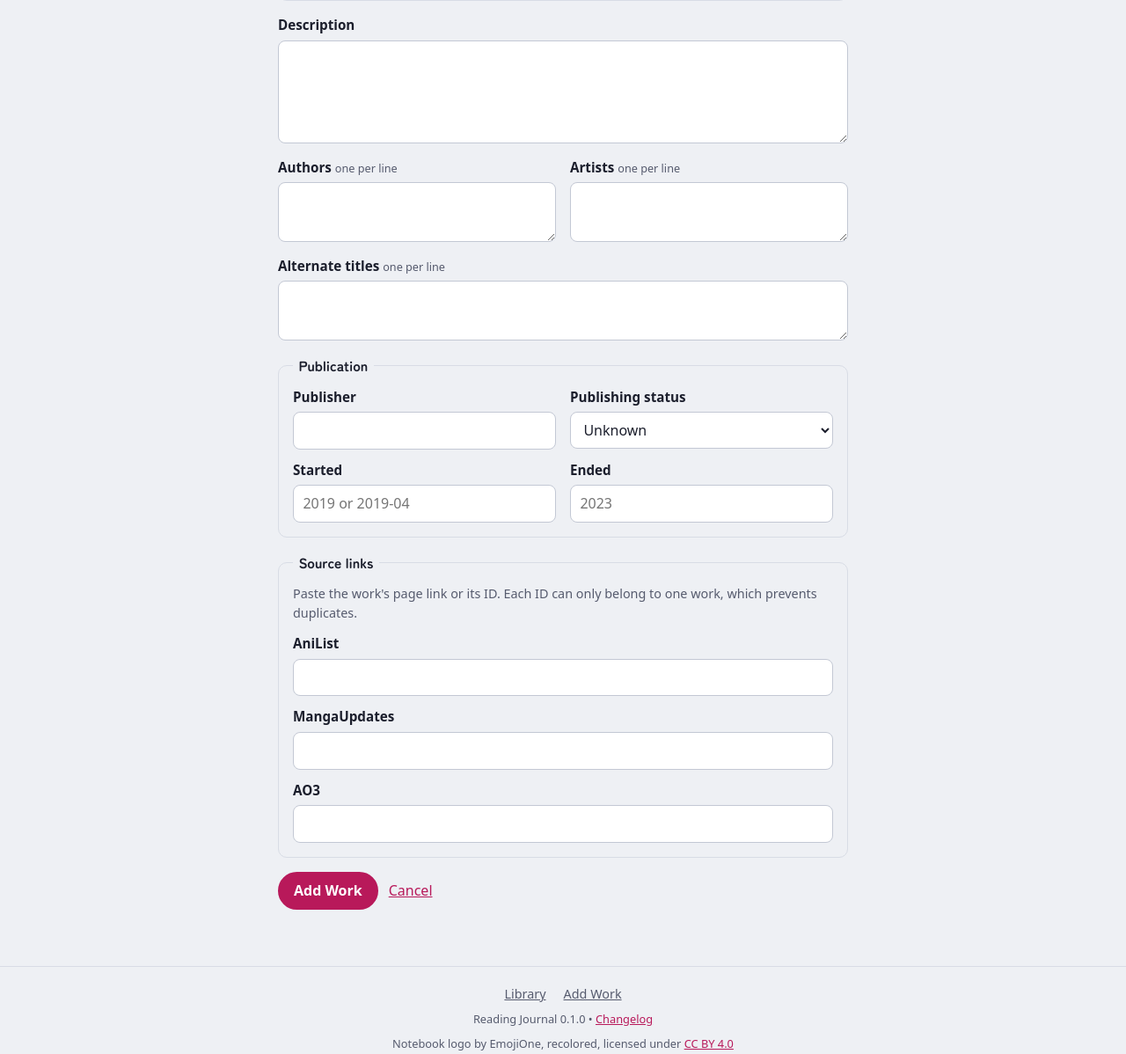
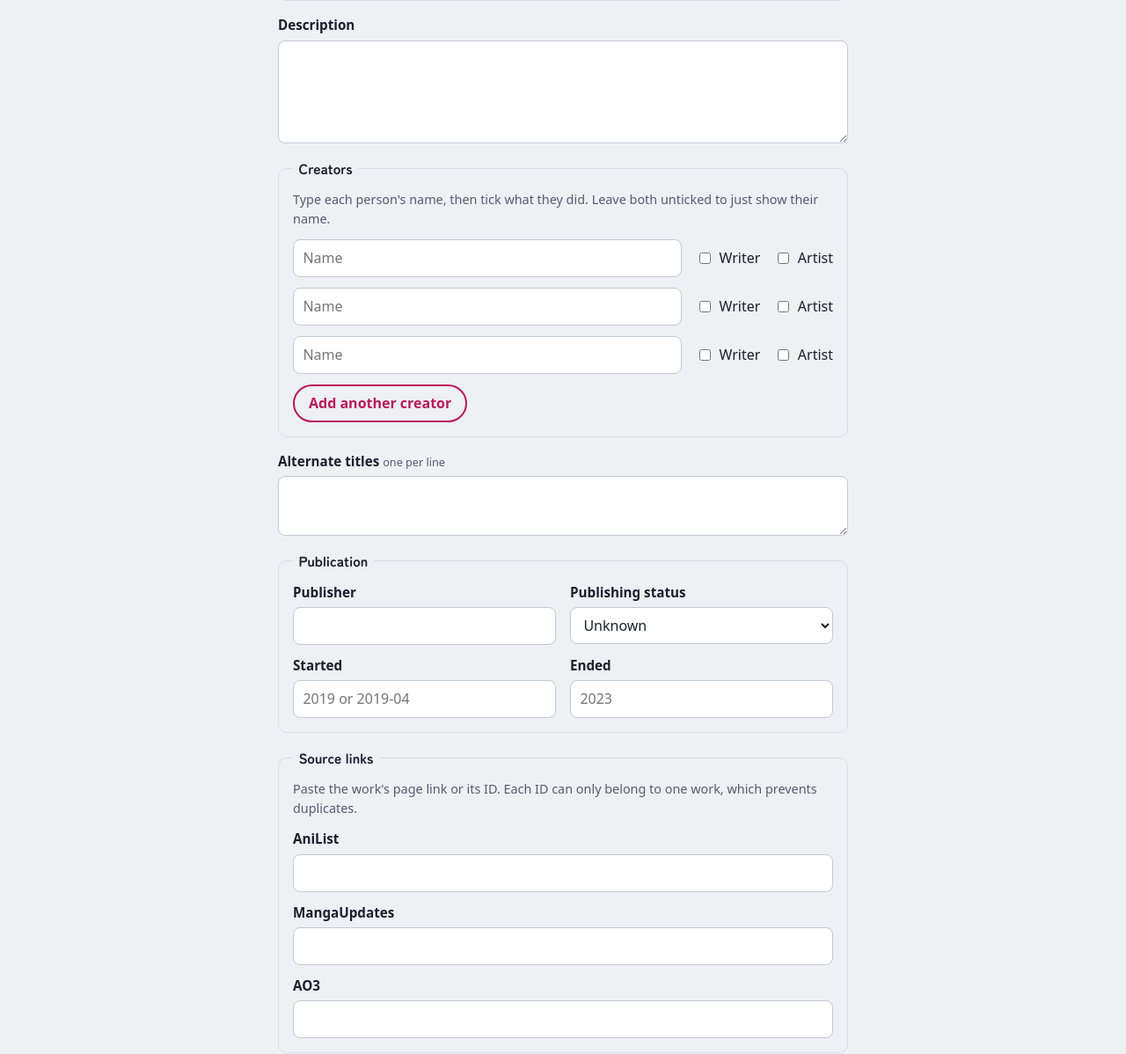
Before and after one commit to anneonymie/Reading-Journal, a Flask app: page /works/new in a window 1280 px wide. Shown: the part 565-1763 px from the top of the page at 88% size. Run offline with Flask 3, Linux system fonts and the light colour scheme; data comes from the database, SQL or seed files in the repository; some libraries are stand-ins or nearby versions.

Commit message:
Creators: name first, then Writer/Artist tick boxes
- Work form has one row per creator with Writer and Artist tick boxes,
  plus an Add another creator button
- Both ticked shows (Writer and Artist); neither stores role
  unspecified and shows the name alone
- Same name in two rows is merged; roles the form doesn't manage are kept

```diff
--- a/journal/static/app.js
+++ b/journal/static/app.js
@@ -61,6 +61,30 @@
     formatSelect.addEventListener("change", apply);
     apply();
   }
+
+  // Creators: a button that adds a blank row. Each row's tick boxes carry its row number.
+  document.querySelectorAll("[data-creators]").forEach((set) => {
+    const button = document.createElement("button");
+    button.type = "button";
+    button.className = "secondary";
+    button.textContent = "Add another creator";
+    button.addEventListener("click", () => {
+      const rows = set.querySelectorAll("[data-creator-row]");
+      const row = rows[rows.length - 1].cloneNode(true);
+      row.querySelectorAll("input").forEach((input) => {
+        if (input.type === "checkbox") {
+          input.checked = false;
+          input.value = String(rows.length);
+        } else {
+          input.value = "";
+          input.setAttribute("aria-label", `Creator ${rows.length + 1} name`);
+        }
+      });
+      button.before(row);
+      row.querySelector("input").focus();
+    });
+    set.appendChild(button);
+  });
 
   // Images: paste, drop or pick; preview them and allow removal before posting.
   document.querySelectorAll("input[data-image-input]").forEach((input) => {
--- a/journal/static/style.css
+++ b/journal/static/style.css
@@ -112,6 +112,9 @@ legend { font-family: var(--display); font-weight: 700; padding: 0 .4rem; }
 .stack { display: flex; flex-direction: column; gap: 1rem; }
 .row { display: flex; gap: 1rem; flex-wrap: wrap; }
 .row > .field { min-width: 10rem; }
+.creator-row { display: flex; flex-wrap: wrap; align-items: center; gap: .4rem 1rem; }
+.creator-row > input { flex: 1 1 14rem; width: auto; min-width: 0; }
+[data-creators] > button { align-self: flex-start; }
 .actions { display: flex; gap: .75rem; align-items: center; flex-wrap: wrap; }
 .errors { background: var(--accent-soft); border-left: 4px solid var(--danger); border-radius: 6px; padding: .5rem .9rem; margin: 1rem 0; }
 .errors p { margin: .25rem 0; }
--- a/journal/templates/work.html
+++ b/journal/templates/work.html
@@ -9,7 +9,7 @@
       <h1>{{ work.title }}</h1>
       <p class="work-meta">
         {{ work.format_label }}
-        {%- for c in creators %}{% if loop.first %} by {% elif loop.last %} and {% else %}, {% endif %}{{ c.name }}{% if c.role == 'artist' %} (art){% endif %}{% endfor %}
+        {%- for c in creators %}{% if loop.first %} by {% elif loop.last %} and {% else %}, {% endif %}{{ c.name }}{% if c.roles %} ({{ c.roles }}){% endif %}{% endfor %}
       </p>
       {% if work.description_md %}<div class="prose work-description">{{ work.description_md|md }}</div>{% endif %}
       {% if completions > 1 %}<p class="work-meta">Completed {{ completions }} times</p>{% endif %}
--- a/journal/templates/work_form.html
+++ b/journal/templates/work_form.html
@@ -70,16 +70,20 @@
     <textarea name="description_md" rows="4">{{ form.description_md }}</textarea>
   </label>
 
-  <div class="row">
-    <label class="field">
-      <span>Authors <small>one per line</small></span>
-      <textarea name="authors" rows="2">{{ form.authors }}</textarea>
-    </label>
-    <label class="field">
-      <span>Artists <small>one per line</small></span>
-      <textarea name="artists" rows="2">{{ form.artists }}</textarea>
-    </label>
-  </div>
+  <fieldset data-creators>
+    <legend>Creators</legend>
+    <p class="hint">Type each person's name, then tick what they did. Leave both unticked to just show their name.</p>
+    {% set blank = {"name": "", "author": false, "artist": false} %}
+    {% set rows = form.creators + [blank] * ([2, 3 - form.creators|length]|max) %}
+    {% for c in rows %}
+    <div class="creator-row" data-creator-row>
+      <input name="creator_name" value="{{ c.name }}" maxlength="300" autocomplete="off"
+             placeholder="Name" aria-label="Creator {{ loop.index }} name">
+      <label class="check"><input type="checkbox" name="creator_author" value="{{ loop.index0 }}" {% if c.author %}checked{% endif %}> Writer</label>
+      <label class="check"><input type="checkbox" name="creator_artist" value="{{ loop.index0 }}" {% if c.artist %}checked{% endif %}> Artist</label>
+    </div>
+    {% endfor %}
+  </fieldset>
 
   <label class="field">
     <span>Alternate titles <small>one per line</small></span>
--- a/journal/views.py
+++ b/journal/views.py
@@ -24,6 +24,10 @@ SOURCE_PATTERNS = {
 PUB_STATUSES = [("", "Unknown"), ("ongoing", "Ongoing"), ("completed", "Completed"),
                 ("hiatus", "On hiatus"), ("cancelled", "Cancelled")]
 MAX_TITLE = 300
+# Creator roles the work form manages: stored role -> label shown. A creator added
+# with neither role ticked gets the single role NO_ROLE and is shown with no label.
+CREATOR_ROLES = {"author": "Writer", "artist": "Artist"}
+NO_ROLE = "unspecified"
 
 
 def db():
@@ -120,6 +124,26 @@ def lines(raw):
     return out
 
 
+def merge_creators(rows):
+    """One entry per person (names match regardless of capitals), combining the roles of repeated rows."""
+    people = {}
+    for r in rows:
+        if r["name"]:
+            p = people.setdefault(r["name"].lower(), {"name": r["name"], **{k: False for k in CREATOR_ROLES}})
+            for k in CREATOR_ROLES:
+                p[k] = p[k] or r[k]
+    return list(people.values())
+
+
+def work_creators(work_id):
+    """The work's creators as the form shows them: writers first, then artists, then the rest."""
+    rows = [{"name": r["name"], **{k: r["role"] == k for k in CREATOR_ROLES}} for r in db().execute(
+        f"""SELECT c.name, wc.role FROM work_creator wc JOIN creator c ON c.id = wc.creator_id
+            WHERE wc.work_id = ? AND wc.role IN ({",".join("?" * (len(CREATOR_ROLES) + 1))})""",
+        (work_id, *CREATOR_ROLES, NO_ROLE))]
+    return sorted(merge_creators(rows), key=lambda p: ([not p[k] for k in CREATOR_ROLES], p["name"].lower()))
+
+
 # ------------------------------------------------------------------ library
 
 @bp.get("/")
@@ -157,7 +181,7 @@ def library():
 def empty_work_form():
     return {"title": "", "format_code": "", "length_unit": "", "length_total": "",
             "pub_status": "", "publisher": "", "pub_start": "", "pub_end": "",
-            "description_md": "", "alt_titles": "", "authors": "", "artists": "",
+            "description_md": "", "alt_titles": "", "creators": [],
             "status": "tbr", "src_anilist": "", "src_mangaupdates": "", "src_ao3": ""}
 
 
@@ -171,10 +195,7 @@ def work_form_from_db(work_id):
     form["length_total"] = "" if w["length_total"] is None else f"{w['length_total']:g}"
     form["alt_titles"] = "\n".join(r["title"] for r in c.execute(
         "SELECT title FROM work_alt_title WHERE work_id = ? ORDER BY id", (work_id,)))
-    for role, key in (("author", "authors"), ("artist", "artists")):
-        form[key] = "\n".join(r["name"] for r in c.execute(
-            """SELECT c.name FROM work_creator wc JOIN creator c ON c.id = wc.creator_id
-               WHERE wc.work_id = ? AND wc.role = ? ORDER BY c.name""", (work_id, role)))
+    form["creators"] = work_creators(work_id)
     for r in c.execute("SELECT source_code, external_id FROM work_source_id WHERE work_id = ?", (work_id,)):
         form[f"src_{r['source_code']}"] = r["external_id"]
     return form
@@ -185,6 +206,11 @@ def read_work_form(is_new):
     form = empty_work_form()
     for key in form:
         form[key] = (f.get(key) or "").strip()
+    # Each creator row is a name plus role tick boxes whose value is the row's number.
+    ticked = {k: set(f.getlist(f"creator_{k}")) for k in CREATOR_ROLES}
+    form["creators"] = [row for i, name in enumerate(f.getlist("creator_name"))
+                        if (row := {"name": name.strip()[:MAX_TITLE],
+                                    **{k: str(i) in ticked[k] for k in CREATOR_ROLES}})["name"]]
     errors = []
     lk = lookups()
     formats = {r["code"]: r for r in lk["formats"]}
@@ -212,7 +238,7 @@ def read_work_form(is_new):
             sources[s["code"]] = value
     parsed = {"length_total": total, "sources": sources,
               "alt_titles": [t for t in lines(form["alt_titles"]) if t.lower() != form["title"].lower()],
-              "authors": lines(form["authors"]), "artists": lines(form["artists"])}
+              "creators": merge_creators(form["creators"])}
     return form, parsed, errors
 
 
@@ -235,11 +261,13 @@ def save_related(c, work_id, parsed):
     c.execute("DELETE FROM work_alt_title WHERE work_id = ?", (work_id,))
     for t in parsed["alt_titles"]:
         c.execute("INSERT INTO work_alt_title(work_id, title) VALUES (?, ?)", (work_id, t))
-    c.execute("DELETE FROM work_creator WHERE work_id = ? AND role IN ('author', 'artist')", (work_id,))
-    for role, names in (("author", parsed["authors"]), ("artist", parsed["artists"])):
-        for name in names:
-            c.execute("INSERT OR IGNORE INTO creator(name) VALUES (?)", (name,))
-            cid = c.execute("SELECT id FROM creator WHERE name = ?", (name,)).fetchone()["id"]
+    # Roles the form doesn't manage (e.g. imported translators) are left alone.
+    c.execute(f"DELETE FROM work_creator WHERE work_id = ? AND role IN ({','.join('?' * (len(CREATOR_ROLES) + 1))})",
+              (work_id, *CREATOR_ROLES, NO_ROLE))
+    for p in parsed["creators"]:
+        c.execute("INSERT OR IGNORE INTO creator(name) VALUES (?)", (p["name"],))
+        cid = c.execute("SELECT id FROM creator WHERE name = ?", (p["name"],)).fetchone()["id"]
+        for role in [k for k in CREATOR_ROLES if p[k]] or [NO_ROLE]:
             c.execute("INSERT OR IGNORE INTO work_creator(work_id, creator_id, role) VALUES (?,?,?)",
                       (work_id, cid, role))
     c.execute("DELETE FROM work_source_id WHERE work_id = ?", (work_id,))
@@ -354,9 +382,8 @@ def render_work(work_id, composer=None, errors=None, status=200):
     c = db()
     work = get_work_or_404(work_id)
     alt_titles = c.execute("SELECT title FROM work_alt_title WHERE work_id = ? ORDER BY id", (work_id,)).fetchall()
-    creators = c.execute(
-        """SELECT c.name, wc.role FROM work_creator wc JOIN creator c ON c.id = wc.creator_id
-           WHERE wc.work_id = ? ORDER BY wc.role, c.name""", (work_id,)).fetchall()
+    creators = [{"name": p["name"], "roles": " and ".join(label for k, label in CREATOR_ROLES.items() if p[k])}
+                for p in work_creators(work_id)]
     sources = c.execute(
         """SELECT s.name, s.url_template, x.external_id FROM work_source_id x
            JOIN source s ON s.code = x.source_code WHERE x.work_id = ? ORDER BY s.rowid""",
--- a/schema.sql
+++ b/schema.sql
@@ -165,7 +165,7 @@ CREATE TABLE creator (
 CREATE TABLE work_creator (
     work_id    INTEGER NOT NULL REFERENCES work(id) ON DELETE CASCADE,
     creator_id INTEGER NOT NULL REFERENCES creator(id) ON DELETE CASCADE,
-    role       TEXT NOT NULL DEFAULT 'author',   -- author, artist, translator, original creator
+    role       TEXT NOT NULL DEFAULT 'author',   -- author (shown as Writer), artist, unspecified, translator, original creator
     PRIMARY KEY (work_id, creator_id, role)
 ) STRICT;
 
```
Also changed, not shown: 002.6 Schema.md (+1 -0 lines), test_app.py (+58 -2 lines), CHANGELOG.md.
